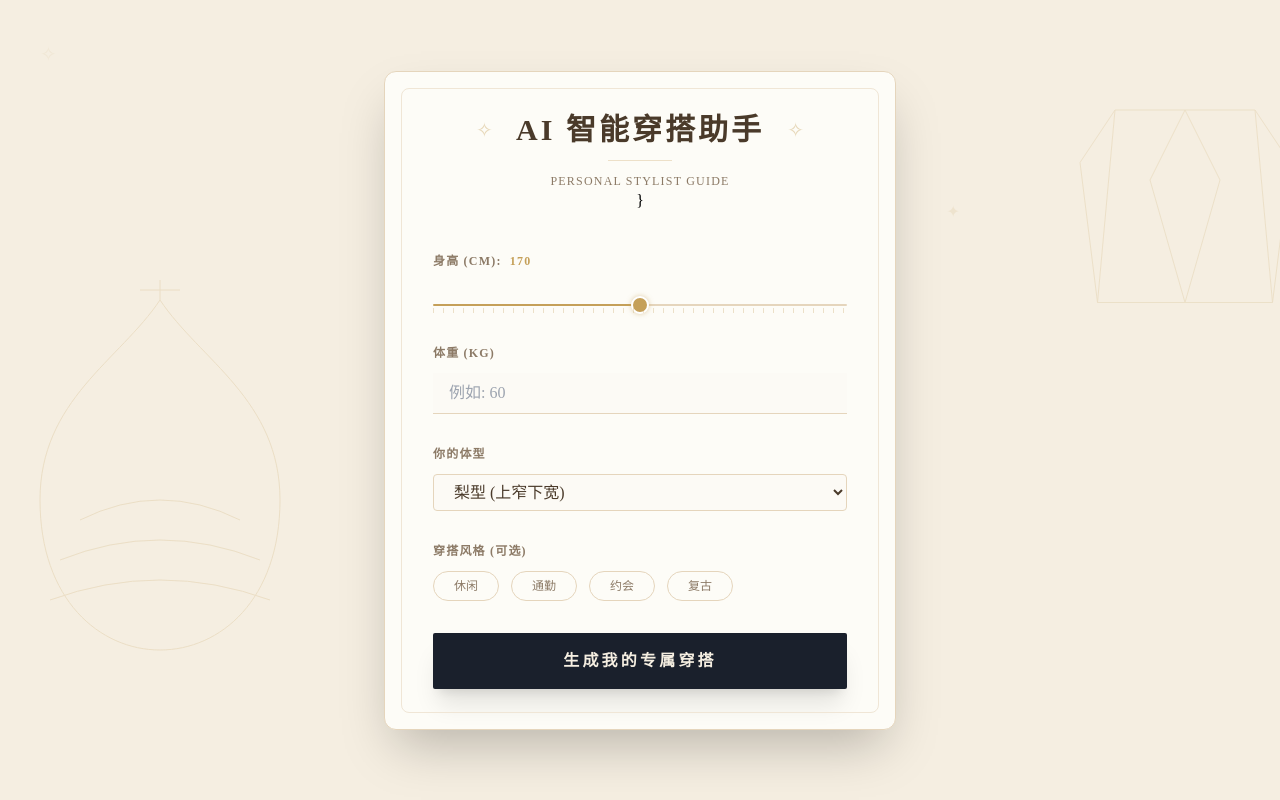
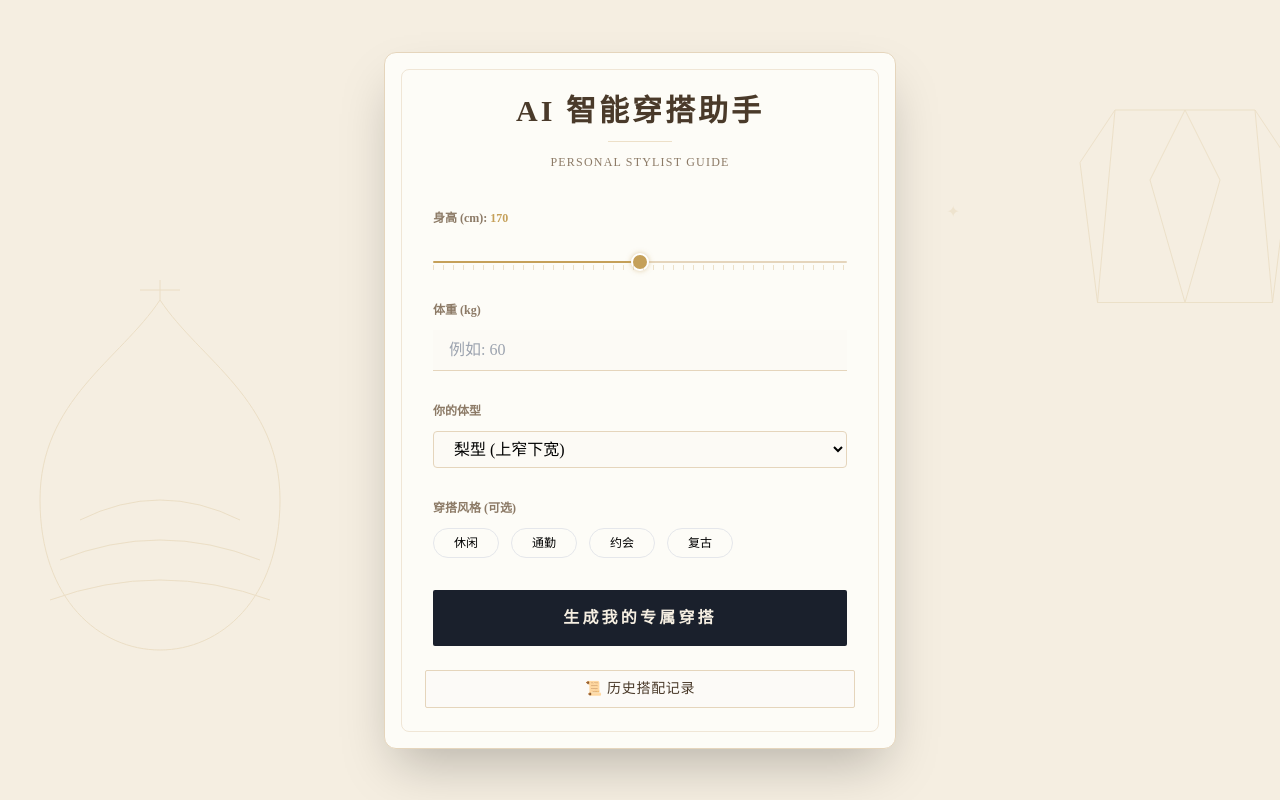
Before and after one commit to Tracyyy666/AiDressingApp, a Flask app: page / in a window 1280 px wide. Run offline with Flask 3, Linux system fonts and the light colour scheme; some libraries are stand-ins or nearby versions.

Commit message:
更新前端界面（队友提供的最新版本）

```diff
--- a/templates/index.html
+++ b/templates/index.html
@@ -7,14 +7,11 @@
     <script src="https://cdn.tailwindcss.com"></script>
     <link href="https://fonts.googleapis.com/css2?family=Noto+Serif+SC:wght@400;700&display=swap" rel="stylesheet">
     <style>
-        /* 引入图片中的衬线体质感 */
         body {
             font-family: 'Noto Serif SC', serif;
-            background-color: #f5eee1; /* 柔和的米色/奶酪色背景，比原图稍深 */
+            background-color: #f5eee1;
             overflow-x: hidden;
         }
-
-        /* 自定义刻度滑块样式 */
         input[type=range] {
             -webkit-appearance: none;
             background: linear-gradient(to right, #c5a059 0%, #c5a059 var(--percent), #e5d5bc var(--percent), #e5d5bc 100%);
@@ -25,19 +22,11 @@
             -webkit-appearance: none;
             height: 18px; width: 18px;
             border-radius: 50%;
-            background: #c5a059; /* 柔和的金色 */
+            background: #c5a059;
             border: 2px solid #ffffff;
             cursor: pointer;
             box-shadow: 0 0 5px rgba(197, 160, 89, 0.5);
-            transition: all 0.2s;
         }
-
-        /* 隐藏滚动条但保留功能 */
-        .no-scrollbar::-webkit-scrollbar {
-            display: none;
-        }
-
-        /* 刻度背景模拟 */
         .ruler-marks {
             position: absolute;
             bottom: 0;
@@ -48,62 +37,78 @@
             background-size: 10px 100%;
             opacity: 0.3;
         }
-
+        .history-panel {
+            background: #fcfaf7;
+            border: 1px solid #e5d5bc;
+            border-radius: 12px;
+            padding: 1rem;
+            margin-top: 1.5rem;
+            max-height: 300px;
+            overflow-y: auto;
+        }
+        .history-item {
+            border-bottom: 1px solid #f0e6d6;
+            padding: 0.8rem 0;
+            font-size: 0.85rem;
+        }
+        .history-btn {
+            background: #fcfaf7;
+            border: 1px solid #e5d5bc;
+            color: #4a3a2a;
+            transition: all 0.2s;
+        }
+        .history-btn:hover {
+            background: #c5a059;
+            color: white;
+            border-color: #c5a059;
+        }
+        .hidden-history {
+            display: none;
+        }
     </style>
 </head>
 <body class="min-h-screen flex items-center justify-center p-4 relative">
 
+    <!-- 装饰元素（简化，略） -->
     <div class="fixed inset-0 pointer-events-none overflow-hidden z-0 select-none opacity-20">
         <svg class="absolute -left-10 top-1/4 w-[400px] h-auto text-[#c5a059]" viewBox="0 0 200 300" fill="none" stroke="currentColor" stroke-width="0.5">
             <path d="M100 50 C80 80 40 100 40 150 C40 250 160 250 160 150 C160 100 120 80 100 50 Z" />
             <path d="M100 50 L100 40 M90 45 L110 45" />
             <path d="M60 160 Q100 140 140 160 M50 180 Q100 160 150 180 M45 200 Q100 180 155 200" />
         </svg>
-
         <svg class="absolute -right-20 top-10 w-[350px] h-auto text-[#c5a059]" viewBox="0 0 200 200" fill="none" stroke="currentColor" stroke-width="0.5">
             <path d="M60 40 L140 40 L150 150 L50 150 Z" />
             <path d="M60 40 L40 70 L50 150 M140 40 L160 70 L150 150" />
             <path d="M100 40 L80 80 L100 150 L120 80 Z" />
         </svg>
-
         <div class="absolute top-1/4 right-1/4 animate-pulse text-[#c5a059]">✦</div>
         <div class="absolute bottom-1/3 left-1/3 animate-pulse text-[#c5a059] delay-700" style="animation-duration: 3s">✦</div>
-        <div class="absolute top-10 left-10 opacity-40 text-xl text-[#c5a059]">✧</div>
     </div>
 
     <div class="bg-[#fdfcf7] p-10 rounded-xl shadow-2xl w-full max-w-lg border border-[#e5d5bc] relative z-10">
         <div class="absolute top-4 left-4 right-4 bottom-4 border border-[#f0e6d6] pointer-events-none rounded-lg"></div>
 
         <header class="text-center mb-10">
-            <div class="inline-block relative">
-                <span class="absolute -left-10 top-1/2 -translate-y-1/2 text-[#c5a059] opacity-40 text-xl">✧</span>
-                <h1 class="text-3xl font-bold text-[#4a3a2a] tracking-widest flex items-center justify-center gap-4">
-                    AI 智能穿搭助手
-                </h1>
-                <span class="absolute -right-10 top-1/2 -translate-y-1/2 text-[#c5a059] opacity-40 text-xl">✧</span>
-            </div>
+            <h1 class="text-3xl font-bold text-[#4a3a2a] tracking-widest">AI 智能穿搭助手</h1>
             <div class="w-16 h-px bg-[#c5a059] mx-auto my-3 opacity-30"></div>
             <p class="text-[#8c7a66] text-xs tracking-widest font-light uppercase">Personal Stylist Guide</p>
-        }
         </header>
 
         <form id="quizForm" class="space-y-8 px-2">
             <div>
-                <label class="block text-xs font-bold text-[#8c7a66] mb-3 tracking-widest uppercase">身高 (cm): <span id="heightVal" class="text-[#c5a059] ml-1">170</span></label>
+                <label class="block text-xs font-bold text-[#8c7a66] mb-3">身高 (cm): <span id="heightVal" class="text-[#c5a059]">170</span></label>
                 <div class="relative pt-2">
                     <input type="range" min="140" max="200" value="170" id="height" class="w-full">
                     <div class="ruler-marks pointer-events-none"></div>
                 </div>
             </div>
-
             <div>
-                <label class="block text-xs font-bold text-[#8c7a66] mb-3 tracking-widest uppercase">体重 (kg)</label>
-                <input type="number" placeholder="例如: 60" id="weight" class="w-full bg-[#fcfaf5] px-4 py-2 border-b border-[#e5d5bc] text-[#4a3a2a] outline-none focus:border-[#c5a059] transition-all">
+                <label class="block text-xs font-bold text-[#8c7a66] mb-3">体重 (kg)</label>
+                <input type="number" id="weight" placeholder="例如: 60" class="w-full bg-[#fcfaf5] px-4 py-2 border-b border-[#e5d5bc] outline-none focus:border-[#c5a059]">
             </div>
-
             <div>
-                <label class="block text-xs font-bold text-[#8c7a66] mb-3 tracking-widest uppercase">你的体型</label>
-                <select id="bodyShape" class="w-full bg-[#fcfaf5] px-4 py-2 border border-[#e5d5bc] rounded text-[#4a3a2a] outline-none cursor-pointer">
+                <label class="block text-xs font-bold text-[#8c7a66] mb-3">你的体型</label>
+                <select id="bodyShape" class="w-full bg-[#fcfaf5] px-4 py-2 border border-[#e5d5bc] rounded">
                     <option value="pear">梨型 (上窄下宽)</option>
                     <option value="apple">苹果型 (腰腹丰满)</option>
                     <option value="hourglass">沙漏型 (凹凸有致)</option>
@@ -111,136 +116,187 @@
                     <option value="inverted_triangle">倒三角 (肩宽胯窄)</option>
                 </select>
             </div>
-
             <div>
-                <label class="block text-xs font-bold text-[#8c7a66] mb-3 tracking-widest uppercase">穿搭风格 (可选)</label>
+                <label class="block text-xs font-bold text-[#8c7a66] mb-3">穿搭风格 (可选)</label>
                 <div class="flex flex-wrap gap-3">
                     <label class="inline-flex items-center">
-                        <input type="checkbox" name="style" value="casual" class="hidden peer">
-                        <span class="px-5 py-1.5 border border-[#e5d5bc] rounded-full text-xs text-[#8c7a66] cursor-pointer transition-all peer-checked:bg-[#c5a059] peer-checked:text-white peer-checked:border-[#c5a059] hover:border-[#c5a059]">休闲</span>
+                        <input type="checkbox" name="style" value="休闲" class="hidden peer">
+                        <span class="px-5 py-1.5 border rounded-full text-xs cursor-pointer peer-checked:bg-[#c5a059] peer-checked:text-white">休闲</span>
                     </label>
                     <label class="inline-flex items-center">
-                        <input type="checkbox" name="style" value="work" class="hidden peer">
-                        <span class="px-5 py-1.5 border border-[#e5d5bc] rounded-full text-xs text-[#8c7a66] cursor-pointer transition-all peer-checked:bg-[#c5a059] peer-checked:text-white peer-checked:border-[#c5a059] hover:border-[#c5a059]">通勤</span>
+                        <input type="checkbox" name="style" value="职场" class="hidden peer">
+                        <span class="px-5 py-1.5 border rounded-full text-xs cursor-pointer peer-checked:bg-[#c5a059] peer-checked:text-white">通勤</span>
                     </label>
                     <label class="inline-flex items-center">
-                        <input type="checkbox" name="style" value="date" class="hidden peer">
-                        <span class="px-5 py-1.5 border border-[#e5d5bc] rounded-full text-xs text-[#8c7a66] cursor-pointer transition-all peer-checked:bg-[#c5a059] peer-checked:text-white peer-checked:border-[#c5a059] hover:border-[#c5a059]">约会</span>
+                        <input type="checkbox" name="style" value="约会" class="hidden peer">
+                        <span class="px-5 py-1.5 border rounded-full text-xs cursor-pointer peer-checked:bg-[#c5a059] peer-checked:text-white">约会</span>
                     </label>
                     <label class="inline-flex items-center">
-                        <input type="checkbox" name="style" value="vintage" class="hidden peer">
-                        <span class="px-5 py-1.5 border border-[#e5d5bc] rounded-full text-xs text-[#8c7a66] cursor-pointer transition-all peer-checked:bg-[#c5a059] peer-checked:text-white peer-checked:border-[#c5a059] hover:border-[#c5a059]">复古</span>
+                        <input type="checkbox" name="style" value="复古" class="hidden peer">
+                        <span class="px-5 py-1.5 border rounded-full text-xs cursor-pointer peer-checked:bg-[#c5a059] peer-checked:text-white">复古</span>
                     </label>
                 </div>
             </div>
-
-            <button type="submit" class="w-full bg-[#1a202c] text-[#f5eee1] py-4 rounded-sm font-bold tracking-[0.2em] hover:bg-[#2d3748] transition-all shadow-xl active:scale-[0.98]">
+            <button type="submit" class="w-full bg-[#1a202c] text-[#f5eee1] py-4 rounded-sm font-bold tracking-[0.2em] hover:bg-[#2d3748] transition-all">
                 生成我的专属穿搭
             </button>
         </form>
 
-        <div id="resultCard" class="mt-10 p-8 bg-[#fcfaf5] rounded-sm border border-[#e5d5bc] hidden animate-fade-in relative">
-            <div class="absolute top-2 right-4 text-[#c5a059] opacity-20 italic">Style Guide</div>
-            <h3 class="text-sm font-bold text-[#4a3a2a] mb-6 flex items-center gap-2 border-b border-[#e5d5bc] pb-2 tracking-[0.2em]">
-                <span class="text-[#c5a059]">✦</span> AI 专属穿搭建议
-            </h3>
-            <div class="grid grid-cols-1 gap-5 text-xs text-[#4a3a2a]">
-                <p><strong class="text-[#c5a059] font-bold">👕 上装建议:</strong> <span id="resTop" class="font-light"></span></p>
-                <p><strong class="text-[#c5a059] font-bold">👖 下装建议:</strong> <span id="resBottom" class="font-light"></span></p>
-                <p><strong class="text-[#c5a059] font-bold">👟 鞋履搭配:</strong> <span id="resShoes" class="font-light"></span></p>
-                <div class="mt-4 pt-4 border-t border-[#e5d5bc]">
-                    <strong class="text-[#c5a059] block mb-2 tracking-widest">🧠 穿搭逻辑说明：</strong>
-                    <p id="resAnalysis" class="italic text-[#8c7a66] leading-relaxed"></p>
+        <div id="resultCard" class="mt-10 p-8 bg-[#fcfaf5] rounded-sm border border-[#e5d5bc] hidden">
+            <h3 class="text-sm font-bold text-[#4a3a2a] mb-4 border-b pb-2">✦ AI 专属穿搭建议</h3>
+            <div class="grid gap-4 text-xs">
+                <p><strong class="text-[#c5a059]">👕 上装:</strong> <span id="resTop"></span></p>
+                <p><strong class="text-[#c5a059]">👖 下装:</strong> <span id="resBottom"></span></p>
+                <p><strong class="text-[#c5a059]">👟 鞋履:</strong> <span id="resShoes"></span></p>
+                <div class="pt-2"><strong class="text-[#c5a059]">🧠 理由:</strong> <span id="resAnalysis" class="italic"></span></div>
             </div>
+        </div>
+
+        <div class="mt-6">
+            <button id="historyBtn" class="history-btn w-full py-2 text-sm tracking-wider rounded-sm">📜 历史搭配记录</button>
+            <div id="historyPanel" class="history-panel hidden-history">
+                <div id="historyList"></div>
             </div>
         </div>
     </div>
 
     <script>
-        // 滑块实时更新
+        (function() {
+            // 后端基础地址（可自行改为你的实际 IP:端口）
+            const API_BASE = 'http://127.0.0.1:5000';
+
+            // DOM
             const heightInput = document.getElementById('height');
             const heightVal = document.getElementById('heightVal');
+            const weightInput = document.getElementById('weight');
+            const bodyShapeSelect = document.getElementById('bodyShape');
+            const styleChecks = document.querySelectorAll('input[name="style"]');
+            const form = document.getElementById('quizForm');
+            const resultCard = document.getElementById('resultCard');
+            const resTop = document.getElementById('resTop');
+            const resBottom = document.getElementById('resBottom');
+            const resShoes = document.getElementById('resShoes');
+            const resAnalysis = document.getElementById('resAnalysis');
+            const historyBtn = document.getElementById('historyBtn');
+            const historyPanel = document.getElementById('historyPanel');
+            const historyListDiv = document.getElementById('historyList');
 
-        // 设置滑块背景填充比例
+            // 滑块
             function setPercent() {
-            const percent = (heightInput.value - heightInput.min) / (heightInput.max - heightInput.min) * 100;
+                const val = heightInput.value;
+                const percent = (val - 140) / 60 * 100;
                 heightInput.style.setProperty('--percent', `${percent}%`);
+                heightVal.innerText = val;
+            }
+            heightInput.addEventListener('input', setPercent);
+            setPercent();
+
+            function getSelectedStyles() {
+                const selected = [];
+                styleChecks.forEach(cb => { if (cb.checked) selected.push(cb.value); });
+                return selected;
             }
 
-        heightInput.oninput = function() {
-            heightVal.innerText = this.value;
-            setPercent();
+            async function saveHistory(userData, outfit) {
+                const payload = {
+                    user_id: "default",
+                    height: userData.height,
+                    weight: userData.weight,
+                    bodyShape: userData.bodyShape,
+                    styles: userData.styles,
+                    top: outfit.top,
+                    bottom: outfit.bottom,
+                    shoes: outfit.shoes,
+                    reason: outfit.reason
                 };
+                try {
+                    await fetch(`${API_BASE}/save_history`, {
+                        method: 'POST',
+                        headers: { 'Content-Type': 'application/json' },
+                        body: JSON.stringify(payload)
+                    });
+                } catch (err) { console.warn("保存历史失败", err); }
+            }
 
-        // 初始化滑块比例
-        setPercent();
-
-        // 表单提交与 AI 交互逻辑 (合并了动画效果)
-        document.getElementById('quizForm').onsubmit = async function(e) {
-            e.preventDefault();
-
-            const btn = e.target.querySelector('button');
-            const originalHTML = btn.innerHTML; // 备份原来的按钮代码
-
-            // 酷炫的复合加载动画
-            btn.innerHTML = `
-                <div class="flex items-center justify-center gap-3">
-                    <div class="relative w-6 h-6 flex items-center justify-center">
-                        <div class="absolute inset-0 border-2 border-indigo-200 border-t-[#c5a059] rounded-full animate-spin"></div>
-                        <span class="relative text-sm">🚀</span>
-                    </div>
-                    <span>AI 正在构思中</span>
-                    <span class="inline-flex">
-                        <span class="animate-bounce" style="animation-duration: 0.8s; animation-delay: 0s;">.</span>
-                        <span class="animate-bounce" style="animation-duration: 0.8s; animation-delay: 0.2s;">.</span>
-                        <span class="animate-bounce" style="animation-duration: 0.8s; animation-delay: 0.4s;">.</span>
-                    </span>
+            async function loadHistory() {
+                try {
+                    const resp = await fetch(`${API_BASE}/get_history?user_id=default`);
+                    const records = await resp.json();
+                    if (!records || records.length === 0) {
+                        historyListDiv.innerHTML = '<div class="text-center text-[#8c7a66] py-4">暂无历史搭配记录</div>';
+                        return;
+                    }
+                    let html = '';
+                    records.forEach(rec => {
+                        const timestamp = new Date(rec.timestamp).toLocaleString();
+                        const stylesStr = (rec.styles || []).join('、');
+                        html += `
+                            <div class="history-item">
+                                <small>📅 ${timestamp}</small><br>
+                                <strong>📏 ${rec.height}cm / ⚖️ ${rec.weight}kg / ${rec.bodyShape}</strong><br>
+                                🎨 风格：${stylesStr}<br>
+                                🧥 上衣：${rec.top} &nbsp;|&nbsp; 👖 下装：${rec.bottom} &nbsp;|&nbsp; 👟 鞋子：${rec.shoes}<br>
+                                💬 ${rec.reason}
                             </div>
                         `;
-            btn.disabled = true;
+                    });
+                    historyListDiv.innerHTML = html;
+                } catch (err) {
+                    console.error(err);
+                    historyListDiv.innerHTML = '<div class="text-center text-red-500 py-4">加载失败，请确保后端已启动</div>';
+                }
+            }
 
-            const height = document.getElementById('height').value;
-            const weight = document.getElementById('weight').value;
-            const bodyShape = document.getElementById('bodyShape').value;
-            const styles = Array.from(document.querySelectorAll('input[name="style"]:checked')).map(el => el.value);
+            historyBtn.addEventListener('click', async () => {
+                const isHidden = historyPanel.classList.contains('hidden-history');
+                if (isHidden) {
+                    await loadHistory();
+                    historyPanel.classList.remove('hidden-history');
+                    historyBtn.textContent = '📜 隐藏历史记录';
+                } else {
+                    historyPanel.classList.add('hidden-history');
+                    historyBtn.textContent = '📜 历史搭配记录';
+                }
+            });
+
+            form.addEventListener('submit', async (e) => {
+                e.preventDefault();
+                const height = parseInt(heightInput.value);
+                const weight = parseFloat(weightInput.value);
+                if (!weight || weight <= 0) return alert("请填写体重");
+                const bodyShape = bodyShapeSelect.value;
+                const styles = getSelectedStyles();
+                if (styles.length === 0) return alert("请至少选择一种风格");
+
+                const submitBtn = form.querySelector('button');
+                const originalText = submitBtn.innerText;
+                submitBtn.innerText = "🤔 AI 思考中...";
+                submitBtn.disabled = true;
 
                 try {
-                // 发送网络请求给队友的后端
-                const response = await fetch('/get_advice', {
+                    const response = await fetch(`${API_BASE}/recommend`, {
                         method: 'POST',
                         headers: { 'Content-Type': 'application/json' },
-                    body: JSON.stringify({
-                        height: parseInt(height),
-                        weight: parseInt(weight),
-                        body_shape: bodyShape,
-                        styles: styles
-                    })
+                        body: JSON.stringify({ height, weight, bodyShape, styles })
                     });
-
                     const data = await response.json();
-
-                if (data.success) {
-                    // 渲染建议结果 (使用 innerText 更安全)
-                    document.getElementById('resTop').innerText = data.advice.top;
-                    document.getElementById('resBottom').innerText = data.advice.bottom;
-                    document.getElementById('resShoes').innerText = data.advice.shoes;
-                    document.getElementById('resAnalysis').innerText = data.advice.analysis;
-
-                    const resultCard = document.getElementById('resultCard');
+                    if (data.error) throw new Error(data.error);
+                    resTop.innerText = data.top;
+                    resBottom.innerText = data.bottom;
+                    resShoes.innerText = data.shoes;
+                    resAnalysis.innerText = data.reason;
                     resultCard.classList.remove('hidden');
                     resultCard.scrollIntoView({ behavior: 'smooth' });
-                } else {
-                    alert("AI 获取失败：" + data.error);
+                    await saveHistory({ height, weight, bodyShape, styles }, data);
+                    if (!historyPanel.classList.contains('hidden-history')) await loadHistory();
+                } catch (err) {
+                    alert("推荐失败：" + err.message);
+                } finally {
+                    submitBtn.innerText = originalText;
+                    submitBtn.disabled = false;
                 }
-            } catch (err) {
-                console.error(err);
-                alert("无法连接到后端，请确认你的 python app.py 是否在运行并在 5000 端口运行？");
-            } finally {
-                // 恢复按钮状态
-                btn.innerHTML = originalHTML;
-                btn.disabled = false;
-            }
-        }
+            });
+        })();
     </script>
 </body>
 </html>
```
Lines whose indentation alone changed are shown as unchanged.
